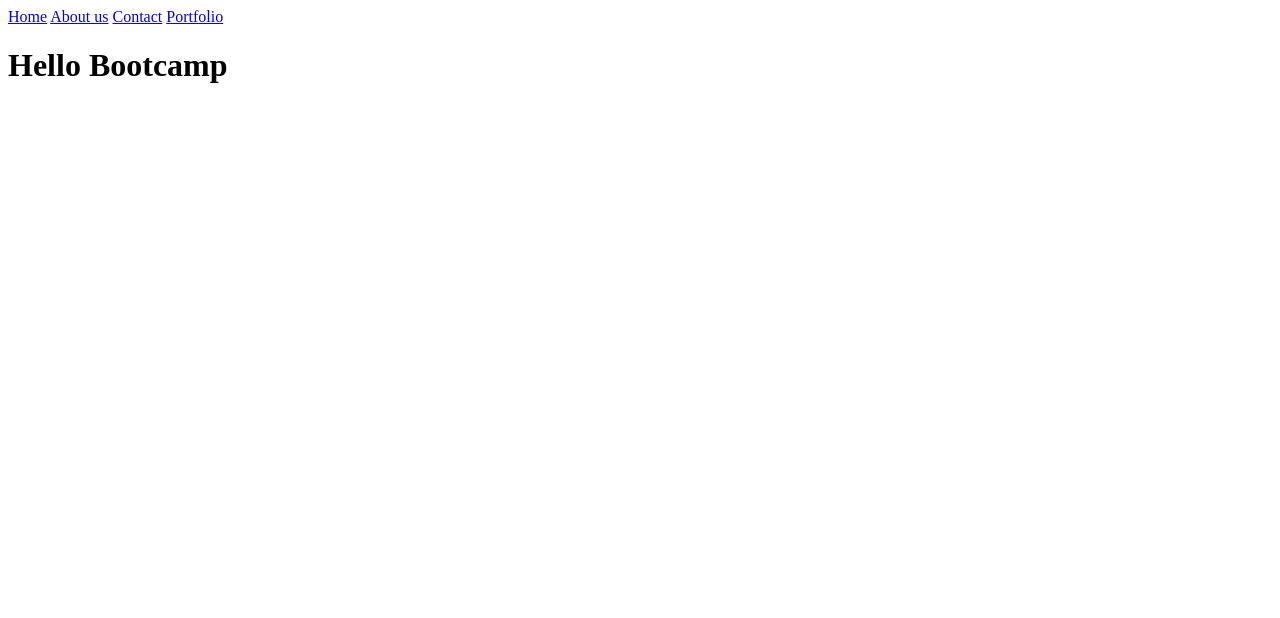
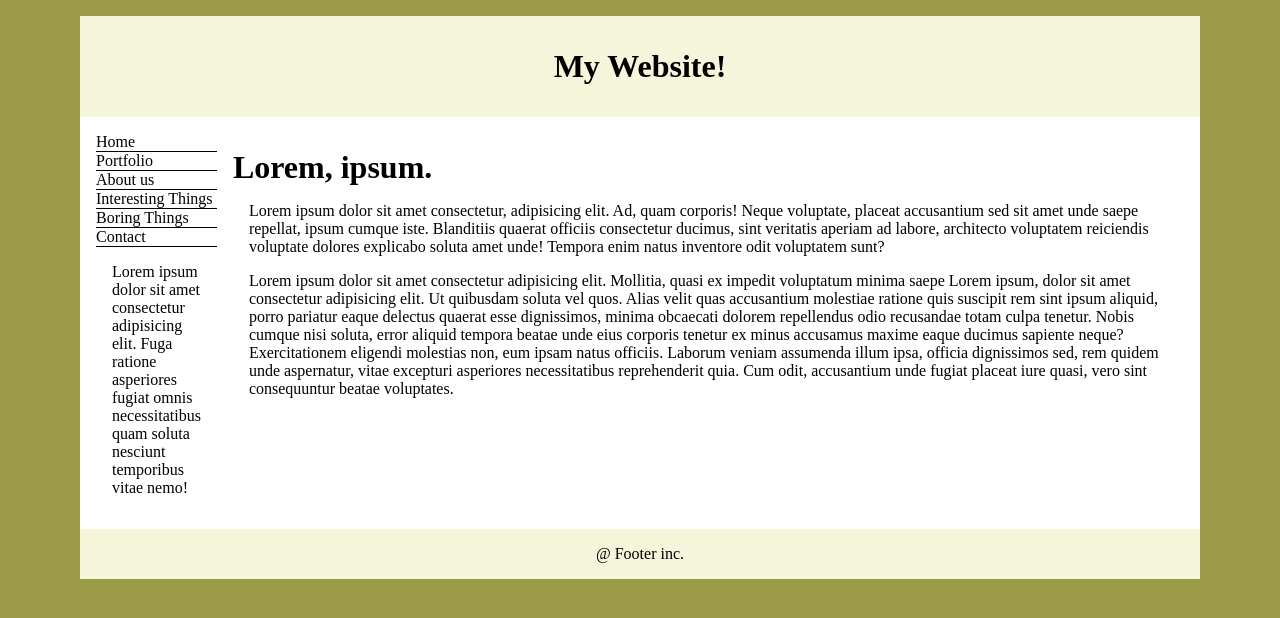
Before and after one commit to Ali-Bin-Shoaib/bootcamp-day-6-exercise-1, a plain HTML site: page index.html in a window 1280 px wide. Drawn offline with Linux system fonts and the light colour scheme.

Commit message:
Redesign the home page.

```diff
--- a/assets/css/style.css
+++ b/assets/css/style.css
@@ -0,0 +1,47 @@
+* {
+	padding: 0px;
+	margin: 0px;
+}
+header {
+	padding: 2rem;
+}
+header,
+footer {
+	background-color: beige;
+	text-align: center;
+}
+footer {
+	padding: 1rem;
+}
+ul {
+	list-style: none;
+	/* display: flex; */
+}
+li {
+	border-bottom: solid 1px black;
+}
+aside {
+	width: 30%;
+	margin: 1rem;
+}
+aside p {
+	margin: 1rem;
+}
+p {
+	margin: 1rem;
+}
+#container {
+	display: flex;
+	background-color: white;
+}
+#main {
+	padding-top: 2rem;
+}
+body {
+	background-color: rgb(154, 154, 71);
+	padding: 1rem 5rem;
+}
+a {
+	text-decoration: none;
+	color: black;
+}
--- a/index.html
+++ b/index.html
@@ -8,14 +8,46 @@
 		<link href="assets/js/script.js" />
 	</head>
 	<body>
-		<nav>
-			<a href="index.html">Home</a>
-			<a href="about.html">About us</a>
-			<a href="contact.html">Contact</a>
-			<a href="portfolio.html">Portfolio</a>
-		</nav>
 		<main>
-			<h1>Hello Bootcamp</h1>
+			<header>
+				<h1>My Website!</h1>
+			</header>
+			<div id="container">
+				<aside>
+					<ul>
+						<li><a href="index.html">Home</a></li>
+						<li><a href="portfolio.html">Portfolio</a></li>
+						<li><a href="about.html">About us</a></li>
+						<li><a>Interesting Things</a></li>
+						<li><a>Boring Things</a></li>
+						<li><a href="contact.html">Contact</a></li>
+					</ul>
+					<p>
+						Lorem ipsum dolor sit amet consectetur adipisicing elit. Fuga ratione asperiores fugiat omnis necessitatibus quam
+						soluta nesciunt temporibus vitae nemo!
+					</p>
+				</aside>
+				<div id="main">
+					<h1>Lorem, ipsum.</h1>
+					<p>
+						Lorem ipsum dolor sit amet consectetur, adipisicing elit. Ad, quam corporis! Neque voluptate, placeat accusantium
+						sed sit amet unde saepe repellat, ipsum cumque iste. Blanditiis quaerat officiis consectetur ducimus, sint
+						veritatis aperiam ad labore, architecto voluptatem reiciendis voluptate dolores explicabo soluta amet unde!
+						Tempora enim natus inventore odit voluptatem sunt?
+					</p>
+					<p>
+						Lorem ipsum dolor sit amet consectetur adipisicing elit. Mollitia, quasi ex impedit voluptatum minima saepe Lorem
+						ipsum, dolor sit amet consectetur adipisicing elit. Ut quibusdam soluta vel quos. Alias velit quas accusantium
+						molestiae ratione quis suscipit rem sint ipsum aliquid, porro pariatur eaque delectus quaerat esse dignissimos,
+						minima obcaecati dolorem repellendus odio recusandae totam culpa tenetur. Nobis cumque nisi soluta, error aliquid
+						tempora beatae unde eius corporis tenetur ex minus accusamus maxime eaque ducimus sapiente neque? Exercitationem
+						eligendi molestias non, eum ipsam natus officiis. Laborum veniam assumenda illum ipsa, officia dignissimos sed,
+						rem quidem unde aspernatur, vitae excepturi asperiores necessitatibus reprehenderit quia. Cum odit, accusantium
+						unde fugiat placeat iure quasi, vero sint consequuntur beatae voluptates.
+					</p>
+				</div>
+			</div>
+			<footer>@ Footer inc.</footer>
 		</main>
 	</body>
 </html>
```
